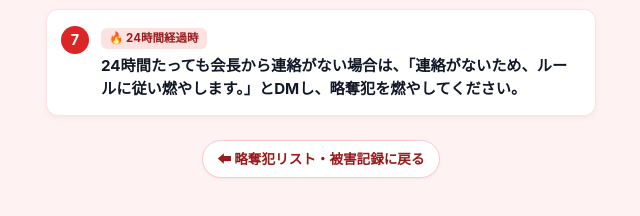
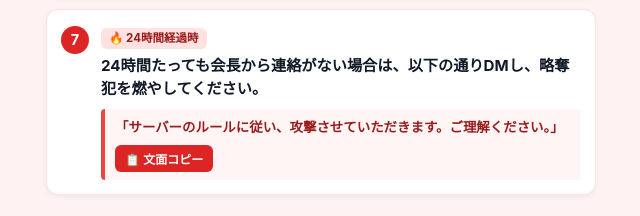
Before and after one commit to edamame7mame-a11y/R4Calendar, a plain HTML site: page plunder_guide.html in a window 1280 px wide. Shown: the part 1577-1793 px from the top of the page, without its empty margins (319-959 px from the left). Drawn offline with Linux system fonts and the light colour scheme; no server answers.

Commit message:
Update plunder_guide.html

```diff
--- a/plunder_guide.html
+++ b/plunder_guide.html
@@ -53,7 +53,7 @@
       gap: 8px;
     }
 
-    /* ステップカード（1項目ずつ分けて見やすく） */
+    /* ステップカード */
     .step-card {
       background: #fff;
       border-radius: 12px;
@@ -156,13 +156,11 @@
       outline: none;
       transition: 0.2s;
     }
-    /* ロック中（普段の見た目） */
     .tpl-textarea[readonly] {
       background: #f8fafc;
       border: 1px solid #cbd5e1;
       color: #1e293b;
     }
-    /* 編集中 */
     .tpl-textarea.editing {
       background: #fffbeb;
       border: 2px solid #f59e0b;
@@ -361,7 +359,11 @@
     <div class="step-num">7</div>
     <div class="step-body">
       <span class="role-badge role-alert">🔥 24時間経過時</span>
-      <p class="step-text">24時間たっても会長から連絡がない場合は、「連絡がないため、ルールに従い燃やします。」とDMし、略奪犯を燃やしてください。</p>
+      <p class="step-text">24時間たっても会長から連絡がない場合は、以下の通りDMし、略奪犯を燃やしてください。</p>
+      <div class="sub-note" style="display: flex; justify-content: space-between; align-items: center; gap: 8px; flex-wrap: wrap;">
+        <span>「サーバーのルールに従い、攻撃させていただきます。ご理解ください。」</span>
+        <button type="button" onclick="navigator.clipboard.writeText('サーバーのルールに従い、攻撃させていただきます。ご理解ください。').then(()=>{this.textContent='✔ コピー完了'; setTimeout(()=>{this.textContent='📋 文面コピー'},2000)})" style="background:#dc2626; color:#fff; border:none; padding:5px 10px; border-radius:6px; font-size:0.75rem; font-weight:bold; cursor:pointer; flex-shrink:0;">📋 文面コピー</button>
+      </div>
     </div>
   </div>
 
@@ -411,7 +413,6 @@
   const saveChopperBtn = document.getElementById("saveChopperBtn");
   const cancelChopperBtn = document.getElementById("cancelChopperBtn");
 
-  // データベースから全員共有の文章を読み込み
   onSnapshot(tplDocRef, (docSnap) => {
     if (docSnap.exists()) {
       const d = docSnap.data();
@@ -427,7 +428,6 @@
       statusChopper.textContent = "🔒 保護中（全員と同期済）";
     }
   }, (err) => {
-    // もしFirebaseのルールで別コレクションが読めない場合はローカル保存＋初期値を表示
     console.warn("Firestore sync fallback:", err);
     savedGeneralText = localStorage.getItem("plunder_tpl_general") || defaultGeneral;
     savedChopperText = localStorage.getItem("plunder_tpl_chopper") || defaultChopper;
```
